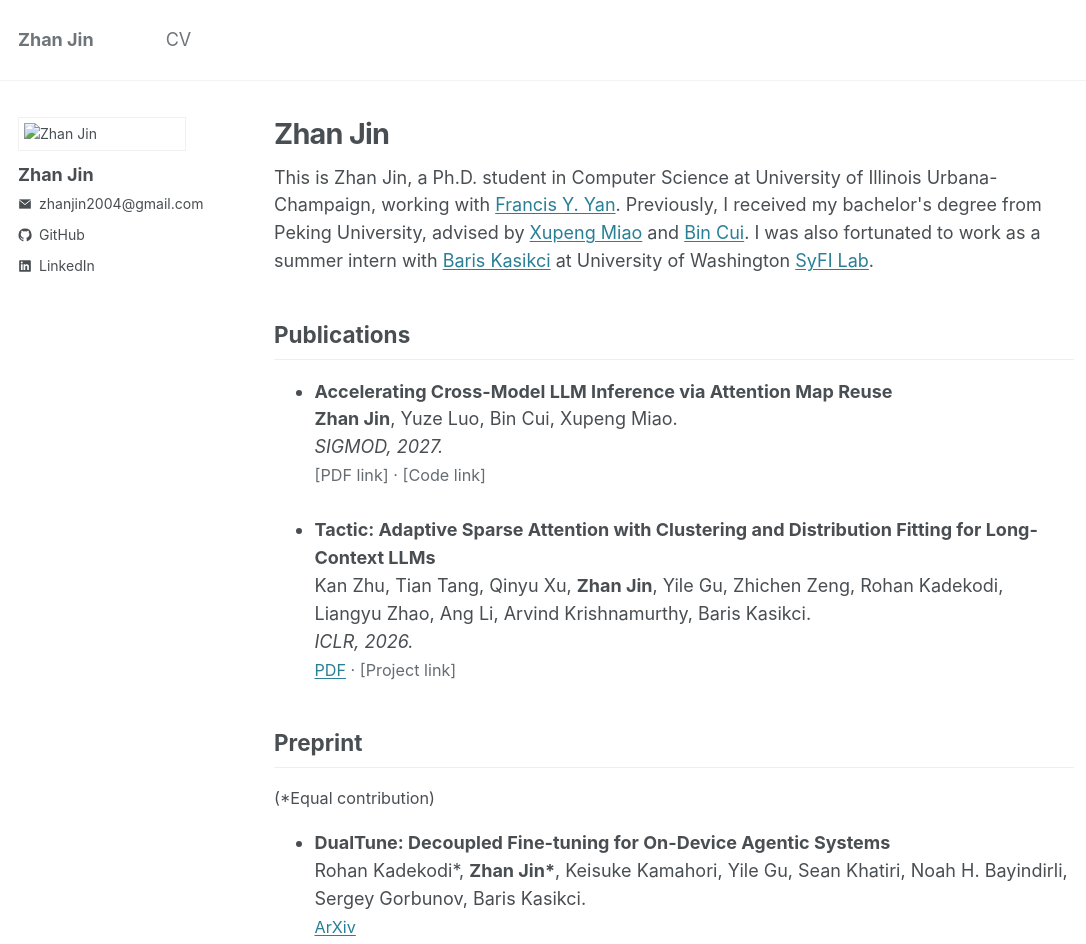
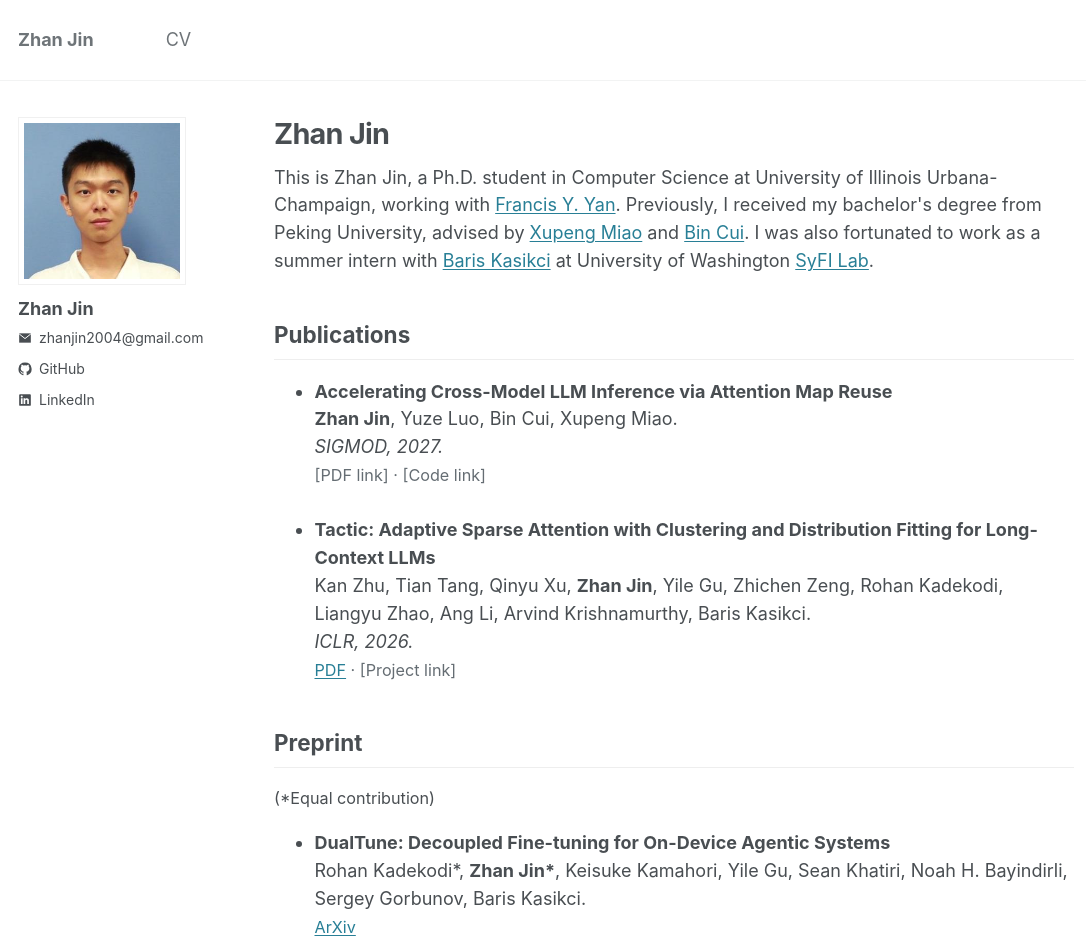
Before and after one commit to JustinJin04/JustinJin04.github.io, a plain HTML site: page index.html in a window 1280 px wide. Shown: the top 944 px of the page, without its empty margins (0-1086 px from the left). Drawn offline with Linux system fonts and the light colour scheme.

Commit message:
correct photo name

```diff
--- a/index.html
+++ b/index.html
@@ -19,7 +19,7 @@
   <div class="layout">
     <aside class="profile" aria-label="Personal information">
       <!-- Profile photo; its original aspect ratio is preserved by the stylesheet. -->
-      <img class="avatar" src="assets/photo_old.jpg" alt="Zhan Jin">
+      <img class="avatar" src="assets/photo.jpg" alt="Zhan Jin">
       <div class="profile-body">
         <h2>Zhan Jin</h2>
         <ul class="contact-list">
```
